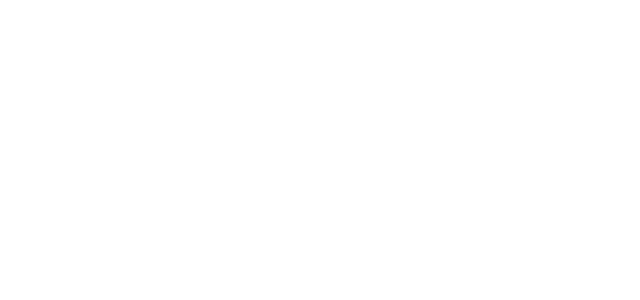
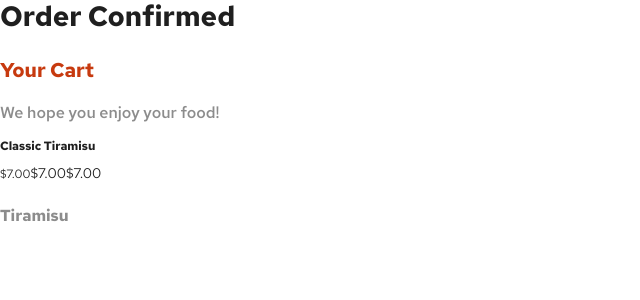
Before and after one commit to svetikbaihe/product-list-with-cart, a React (Vite) app: page / in a window 1280 px wide. Shown: the top 300 px of the page, without its empty margins (0-640 px from the left). Built offline with nearby package versions, Linux system fonts and the light colour scheme.

Commit message:
Set headings' size

```diff
--- a/src/App.tsx
+++ b/src/App.tsx
@@ -1,10 +1,30 @@
 import React, { StrictMode } from "react";
+import { Typography, ConfigProvider } from "antd";
+import theme from '../theme';
 import './App.scss';
+
+const { Title, Text } = Typography;
+
 
 const App: React.FC = () => {
 
   return (
     <StrictMode>
+      <ConfigProvider theme={theme}>
+        <Title className="font-bold">Order Confirmed</Title>
+
+        <Title level={2} className="text-error font-bold">Your Cart</Title>
+
+        <Title level={3} type='secondary'>We hope you enjoy your food!</Title>
+
+        <Title level={4} className="font-bold">Classic Tiramisu</Title>
+
+        <Text className="text-xs">$7.00</Text>
+        <Text className="text-sm">$7.00</Text>
+        <Text>$7.00</Text>
+
+        <Title level={5} className="font-bold" type='secondary'>Tiramisu</Title>
+      </ConfigProvider>
     </StrictMode>
   )
 }
--- a/theme.ts
+++ b/theme.ts
@@ -1,6 +1,6 @@
 import { ThemeConfig } from "antd"
 
-export const theme: ThemeConfig = {
+const theme: ThemeConfig = {
   token: {
     fontFamily: 'RedHatText, sans-serif'
   },
@@ -11,5 +11,14 @@
       colorPrimary: 'hsl(14, 86%, 42%)',
       colorPrimaryHover: 'hsl(14, 85%, 32%)'
     },
+
+    Typography: {
+      fontSizeHeading1: 28,
+      fontSizeHeading2: 20,
+      fontSizeHeading3: 16,
+      fontSizeHeading4: 12,
+    }
   },
 }
+
+export default theme;
```
